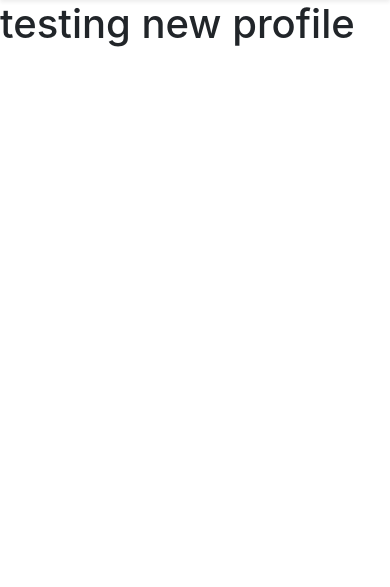
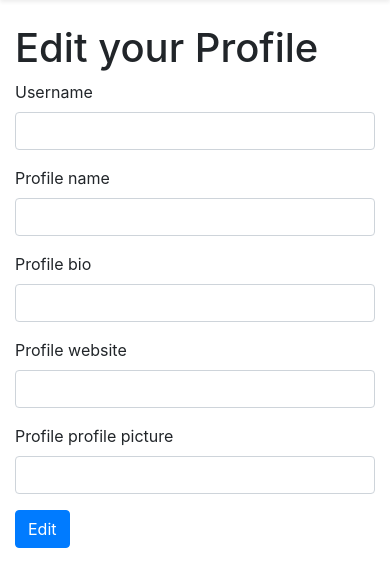
Before and after one commit to chedielathmni/Instagram-Clone, a Symfony app: template templates/profile/edit.html.twig in a window 390 px wide. Shown: the part 76-663 px from the top of the page. Run offline with Twig, Linux system fonts and the light colour scheme; the template is opened without the code that fills it, so the values that code supplies are empty; form fields are guessed from the names that the template uses; some libraries are stand-ins or nearby versions.

Commit message:
feat: editing profile

```diff
--- a/templates/profile/edit.html.twig
+++ b/templates/profile/edit.html.twig
@@ -5,5 +5,20 @@ New Profile
 {% endblock %}
 
 {% block body %}
-<h1>testing new profile</h1>
-{% endblock %}
+<div class="container mt-4">
+    <h1>Edit your Profile</h1>
+    {{form_start(form)}}
+    <div class="row">
+        <div class="col-md-2"></div>
+        <div class="col-md-8">
+            <div>{{form_row(form.username)}}</div>
+            <div>{{form_row(form.profile.name)}}</div>
+            <div>{{form_row(form.profile.bio)}}</div>
+            <div>{{form_row(form.profile.website)}}</div>
+            <div>{{form_row(form.profile.profilePicture)}}</div>
+            <button class="btn btn-primary">Edit</button>
+        </div>
+        <div class="col-md-2"></div>
+        {{form_end(form)}}
+    </div>
+    {% endblock %}
```
Also changed, not shown: src/Controller/ProfileController.php (+36 -2 lines), src/Form/ProfileType.php (added, +27 -0 lines), src/Form/UserType.php (added, +25 -0 lines).
